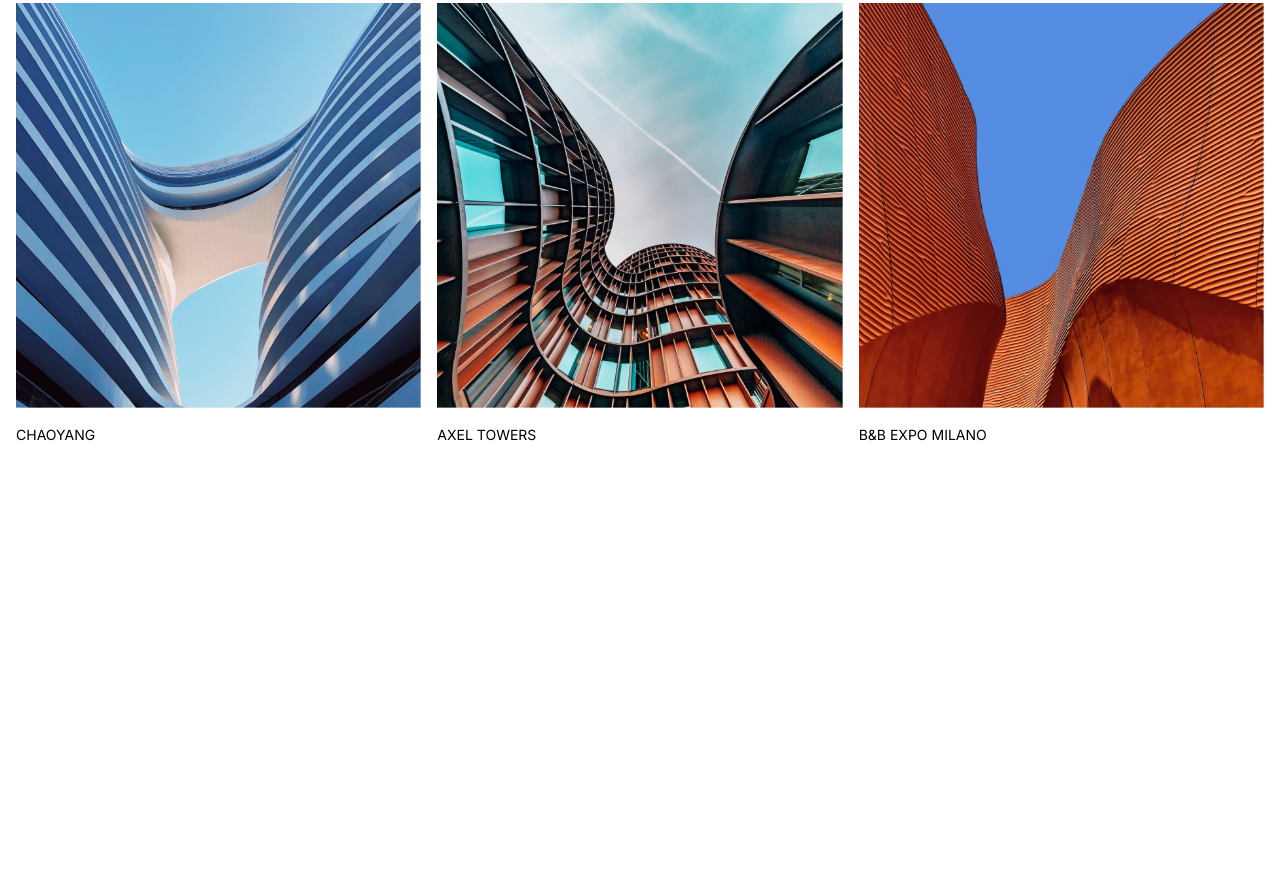
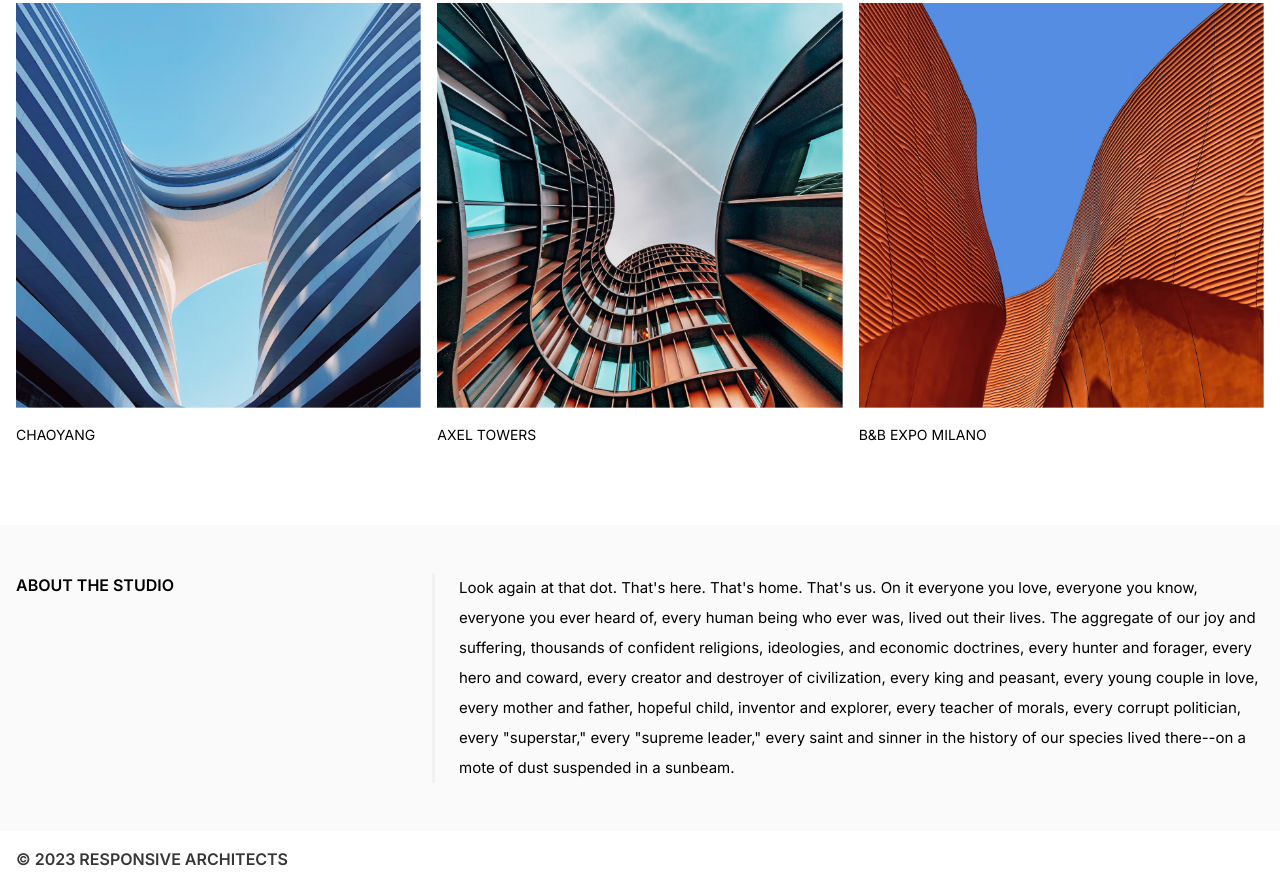
Before and after one commit to tlrowitz/gra322, a plain HTML site: page responsive-architects/index.html in a window 1280 px wide. Shown: the part 565-1452 px from the top of the page. Before the commit the page ends 1090 px from the top, so only its background shows below. Drawn offline with nearby package versions, Linux system fonts and the light colour scheme.

Commit message:
About and footer

```diff
--- a/responsive-architects/css/styles.css
+++ b/responsive-architects/css/styles.css
@@ -101,6 +101,37 @@ h1 {
     margin-top: 1rem;
 }
 
+.about {
+    padding: 3rem 1rem;
+    background-color: #FAFAFA;
+}
+
+.about h2 {
+    font-size: 16px;
+    font-weight: 600;
+    text-transform: uppercase;
+    margin-bottom: 1rem;
+}
+
+.about p {
+    font-size: 15px;
+    font-weight: 300;
+    line-height: 2;
+    padding-left: 1.5rem;
+    border-left: 3px solid #F2F2F2;
+}
+
+footer {
+    padding: 1rem;
+}
+
+footer h2 {
+    font-size: 16px;
+    color: #373737;
+    font-weight: 600;
+    text-transform: uppercase;
+}
+
 @media screen and (min-width: 650px) {
     .work-grid {
         display: grid;
@@ -121,3 +152,10 @@ h1 {
         gap: 2rem;
     }
 }
+
+@media screen and (min-width: 800px) {
+    .about .inner{
+        display: grid;
+        grid-template-columns: 1fr 2fr;
+    }
+}
--- a/responsive-architects/index.html
+++ b/responsive-architects/index.html
@@ -87,6 +87,19 @@
 
   </section>
 
+  <section class="about">
+    <div class="inner">
+    <h2>About the Studio</h2>
+    <p>Look again at that dot. That's here. That's home. That's us. On it everyone you love, everyone you know, everyone you ever heard of, every human being who ever was, lived out their lives. The aggregate of our joy and suffering, thousands of confident religions, ideologies, and economic doctrines, every hunter and forager, every hero and coward, every creator and destroyer of civilization, every king and peasant, every young couple in love, every mother and father, hopeful child, inventor and explorer, every teacher of morals, every corrupt politician, every "superstar," every "supreme leader," every saint and sinner in the history of our species lived there--on a mote of dust suspended in a sunbeam.</p>
+  </div>
+  </section>
+
+  <footer>
+    <div class="inner">
+    <h2>© 2023 Responsive Architects</h2>
+    </div>
+  </footer>
+
 
   <!-- Load Scripts -->
   <script src="js/scripts.js"></script>
```
